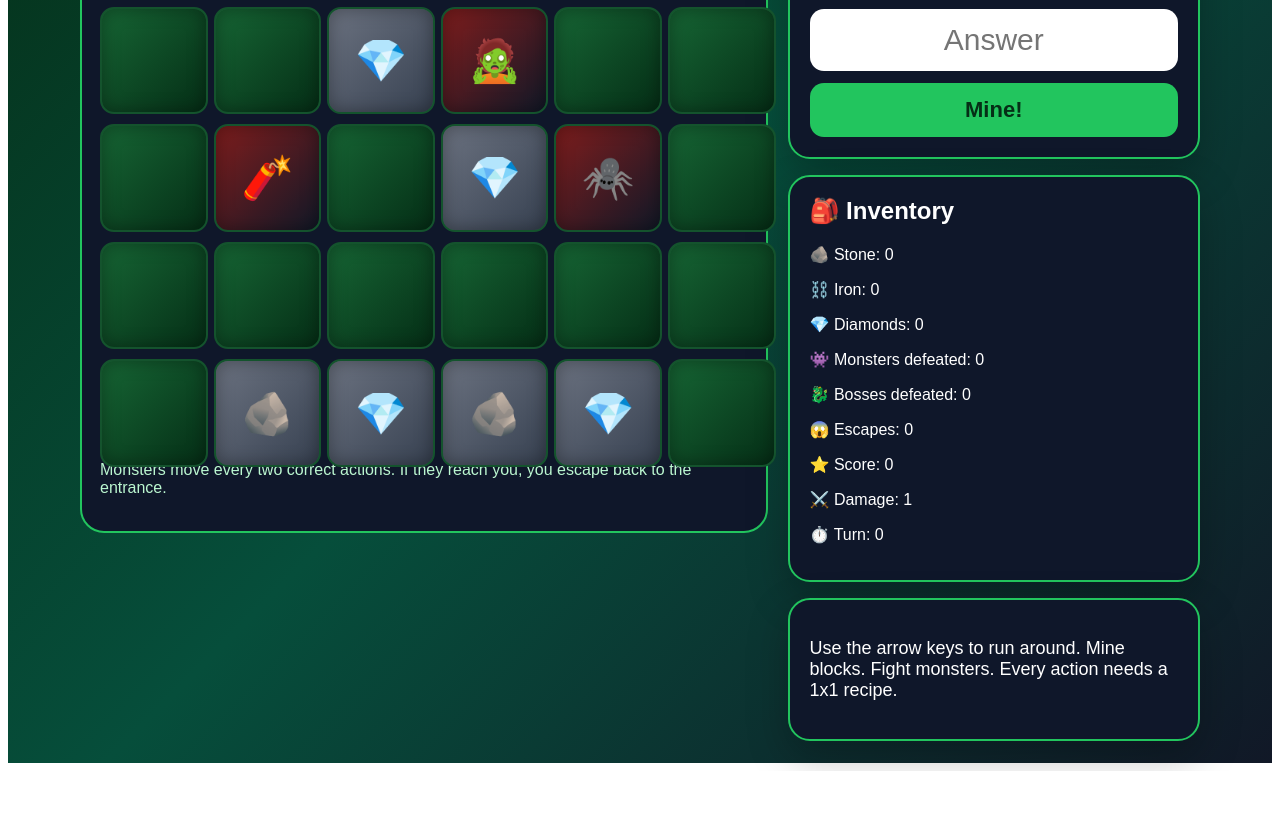
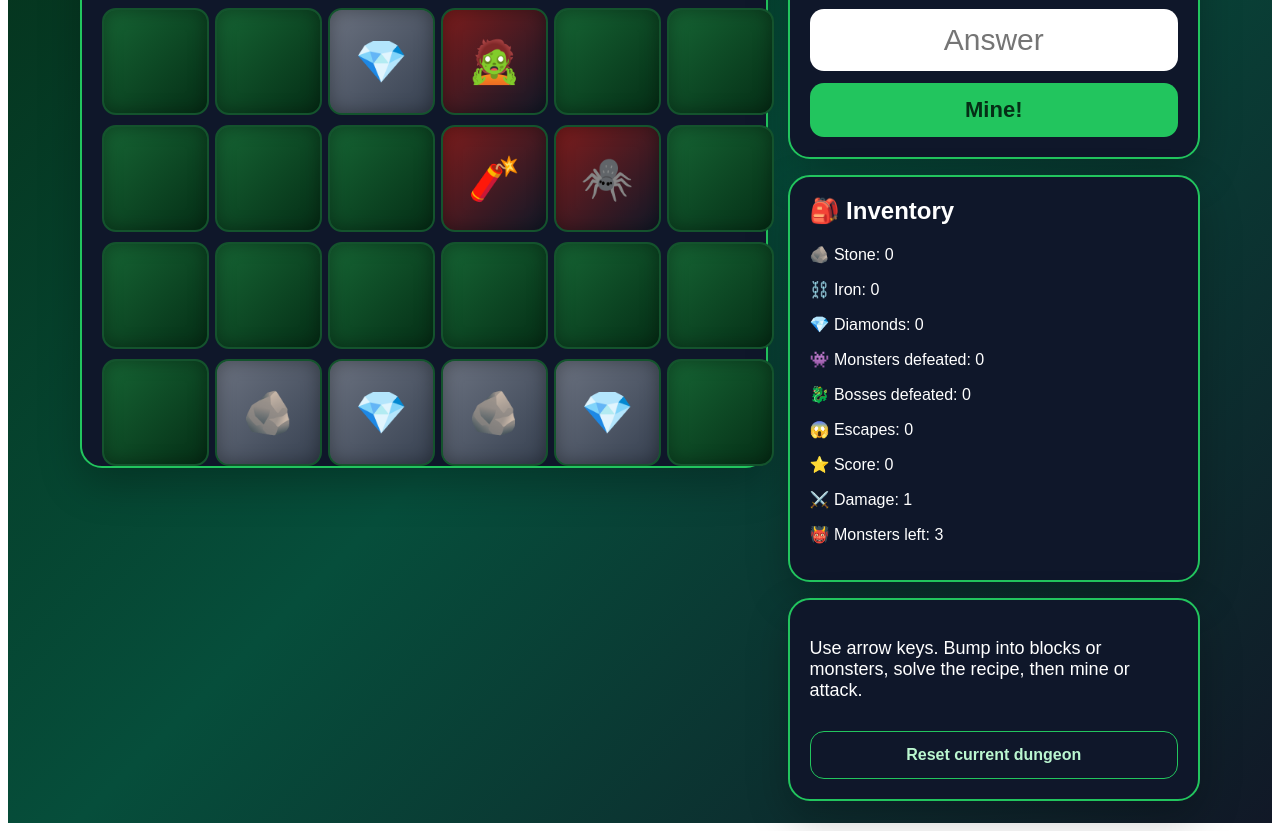
Before and after one commit to bohnenbergerrich-sys/minecraft-times-table, a Next.js app: page / in a window 1280 px wide. Shown: the part 314-1145 px from the top of the page. Before the commit the page ends 1085 px from the top, so only its background shows below. Built offline with nearby package versions, Linux system fonts and the light colour scheme.

Commit message:
Add files via upload

```diff
--- a/app/page.js
+++ b/app/page.js
@@ -2,70 +2,58 @@
 
 import { useEffect, useMemo, useState } from "react";
 
-const WIDTH = 6;
-const HEIGHT = 5;
-const tables = [1, 2, 5, 10];
+const W = 6;
+const H = 5;
+const TABLES = [1, 2, 5, 10];
 
-const monsters = [
-  { type: "zombie", name: "Zombie", emoji: "🧟", hp: 2 },
-  { type: "spider", name: "Spider", emoji: "🕷️", hp: 2 },
-  { type: "skeleton", name: "Skeleton", emoji: "💀", hp: 3 },
-  { type: "creeper", name: "Creeper", emoji: "🧨", hp: 3 },
+const MONSTERS = [
+  { name: "Zombie", emoji: "🧟", hp: 2 },
+  { name: "Spider", emoji: "🕷️", hp: 2 },
+  { name: "Skeleton", emoji: "💀", hp: 3 },
+  { name: "Creeper", emoji: "🧨", hp: 3 },
 ];
 
-const boss = { type: "boss", name: "Dungeon Boss", emoji: "🐉", hp: 8 };
+const BOSS = { name: "Dungeon Boss", emoji: "🐉", hp: 9 };
 
-const blockTypes = [
+const BLOCKS = [
   { type: "stone", emoji: "🪨", resource: "stone" },
   { type: "iron", emoji: "⛓️", resource: "iron" },
   { type: "diamond", emoji: "💎", resource: "diamonds" },
 ];
 
-function pick(arr) {
-  return arr[Math.floor(Math.random() * arr.length)];
-}
+function pick(a) { return a[Math.floor(Math.random() * a.length)]; }
+function pos(x, y) { return `${x},${y}`; }
+function parsePos(k) { return k.split(",").map(Number); }
+function adjacent(a, b) { return Math.abs(a.x - b.x) + Math.abs(a.y - b.y) === 1; }
 
-function key(x, y) {
-  return `${x},${y}`;
-}
-
-function newProblem() {
+function problem() {
   const a = Math.floor(Math.random() * 10) + 1;
-  const b = pick(tables);
+  const b = pick(TABLES);
   return { a, b, answer: a * b };
 }
 
-function adjacent(a, b) {
-  return Math.abs(a.x - b.x) + Math.abs(a.y - b.y) === 1;
-}
-
-function makeWorld(level = 1, bossMode = false) {
+function makeWorld(level, mode) {
   const objects = {};
-  const used = new Set([key(0, 0)]);
+  const used = new Set([pos(0, 0)]);
 
   function place(obj) {
     let x, y;
     do {
-      x = Math.floor(Math.random() * WIDTH);
-      y = Math.floor(Math.random() * HEIGHT);
-    } while (used.has(key(x, y)));
-    used.add(key(x, y));
-    objects[key(x, y)] = { ...obj, id: `${Date.now()}-${Math.random()}` };
+      x = Math.floor(Math.random() * W);
+      y = Math.floor(Math.random() * H);
+    } while (used.has(pos(x, y)));
+    used.add(pos(x, y));
+    objects[pos(x, y)] = { ...obj, id: Math.random().toString(36).slice(2) };
   }
 
-  for (let i = 0; i < 8; i++) place({ kind: "block", ...pick(blockTypes) });
+  for (let i = 0; i < 7; i++) place({ kind: "block", ...pick(BLOCKS) });
 
-  if (bossMode) {
-    place({ kind: "monster", ...boss, currentHp: boss.hp + level, isBoss: true });
+  if (mode === "boss") {
+    place({ kind: "monster", ...BOSS, currentHp: BOSS.hp + level, isBoss: true });
   } else {
-    for (let i = 0; i < 3 + Math.floor(level / 3); i++) {
-      const m = pick(monsters);
-      place({
-        kind: "monster",
-        ...m,
-        currentHp: m.hp + Math.floor(level / 4),
-        isBoss: false,
-      });
+    for (let i = 0; i < 3; i++) {
+      const m = pick(MONSTERS);
+      place({ kind: "monster", ...m, currentHp: m.hp + Math.floor(level / 3), isBoss: false });
     }
   }
 
@@ -73,261 +61,220 @@ function makeWorld(level = 1, bossMode = false) {
 }
 
 export default function Home() {
+  const [level, setLevel] = useState(1);
+  const [mode, setMode] = useState("normal");
   const [player, setPlayer] = useState({ x: 0, y: 0 });
-  const [level, setLevel] = useState(1);
+  const [world, setWorld] = useState(() => makeWorld(1, "normal"));
+  const [selected, setSelected] = useState(null);
+  const [q, setQ] = useState(() => problem());
+  const [answer, setAnswer] = useState("");
+  const [msg, setMsg] = useState("Use arrow keys. Bump into blocks or monsters, solve the recipe, then mine or attack.");
+  const [inv, setInv] = useState({ stone: 0, iron: 0, diamonds: 0, monsters: 0, bosses: 0, scares: 0 });
   const [score, setScore] = useState(0);
-  const [turns, setTurns] = useState(0);
-  const [bossMode, setBossMode] = useState(false);
-  const [world, setWorld] = useState(() => makeWorld(1, false));
-  const [selected, setSelected] = useState(null);
-  const [problem, setProblem] = useState(() => newProblem());
-  const [answer, setAnswer] = useState("");
-  const [message, setMessage] = useState(
-    "Use the arrow keys to run around. Mine blocks. Fight monsters. Every action needs a 1x1 recipe."
-  );
-  const [inventory, setInventory] = useState({
-    stone: 0,
-    iron: 0,
-    diamonds: 0,
-    monsters: 0,
-    bosses: 0,
-    scares: 0,
-  });
+  const [turn, setTurn] = useState(0);
   const [effect, setEffect] = useState(null);
 
-  const selectedObject = selected ? world[key(selected.x, selected.y)] : null;
+  const selectedObj = selected ? world[pos(selected.x, selected.y)] : null;
+  const damage = 1 + Math.floor(inv.iron / 2) + inv.diamonds;
+  const monstersLeft = useMemo(() => Object.values(world).filter(o => o.kind === "monster").length, [world]);
 
-  const remainingMonsters = useMemo(
-    () => Object.values(world).filter((o) => o.kind === "monster").length,
-    [world]
-  );
-
-  const damage = 1 + Math.floor(inventory.iron / 2) + inventory.diamonds;
-
-  function canMoveTo(x, y) {
-    if (x < 0 || x >= WIDTH || y < 0 || y >= HEIGHT) return false;
-    return !world[key(x, y)];
-  }
-
-  function move(dx, dy) {
+  function movePlayer(dx, dy) {
     const nx = player.x + dx;
     const ny = player.y + dy;
+    if (nx < 0 || nx >= W || ny < 0 || ny >= H) return;
 
-    if (canMoveTo(nx, ny)) {
-      setPlayer({ x: nx, y: ny });
-      setSelected(null);
-      setMessage("You moved through the dungeon. Find something to mine or fight.");
-    } else if (nx >= 0 && nx < WIDTH && ny >= 0 && ny < HEIGHT) {
+    const obj = world[pos(nx, ny)];
+    if (obj) {
       setSelected({ x: nx, y: ny });
-      const obj = world[key(nx, ny)];
-      if (obj?.kind === "block") setMessage(`You bumped into ${obj.emoji}. Solve the recipe to mine it.`);
-      if (obj?.kind === "monster") setMessage(`${obj.emoji} ${obj.name} blocks your way. Solve the recipe to attack!`);
+      setMsg(obj.kind === "monster" ? `${obj.emoji} ${obj.name} blocks your way. Solve to attack!` : `${obj.emoji} ${obj.resource} block. Solve to mine!`);
+      return;
     }
+
+    setPlayer({ x: nx, y: ny });
+    setSelected(null);
+    setMsg("Moved. Find a block or monster.");
   }
 
   useEffect(() => {
-    function onKeyDown(e) {
+    function onKey(e) {
       if (["ArrowUp", "ArrowDown", "ArrowLeft", "ArrowRight"].includes(e.key)) e.preventDefault();
-      if (e.key === "ArrowUp") move(0, -1);
-      if (e.key === "ArrowDown") move(0, 1);
-      if (e.key === "ArrowLeft") move(-1, 0);
-      if (e.key === "ArrowRight") move(1, 0);
+      if (e.key === "ArrowUp") movePlayer(0, -1);
+      if (e.key === "ArrowDown") movePlayer(0, 1);
+      if (e.key === "ArrowLeft") movePlayer(-1, 0);
+      if (e.key === "ArrowRight") movePlayer(1, 0);
     }
-
-    window.addEventListener("keydown", onKeyDown);
-    return () => window.removeEventListener("keydown", onKeyDown);
+    window.addEventListener("keydown", onKey);
+    return () => window.removeEventListener("keydown", onKey);
   });
 
-  function selectTile(x, y) {
-    const obj = world[key(x, y)];
-
+  function clickTile(x, y) {
+    const obj = world[pos(x, y)];
     if (!obj) {
       if (adjacent(player, { x, y })) {
         setPlayer({ x, y });
         setSelected(null);
-        setMessage("Moved one step.");
-      } else {
-        setMessage("Use arrow keys, or click an empty square next to you.");
-      }
+        setMsg("Moved one step.");
+      } else setMsg("Click an adjacent empty square or use arrow keys.");
       return;
     }
-
     setSelected({ x, y });
-    if (obj.kind === "block") setMessage(`${obj.emoji} Mine this block by solving ${problem.a} × ${problem.b}.`);
-    if (obj.kind === "monster") setMessage(`${obj.emoji} Attack the ${obj.name} by solving ${problem.a} × ${problem.b}.`);
+    setMsg(obj.kind === "monster" ? `${obj.emoji} Attack ${obj.name}.` : `${obj.emoji} Mine ${obj.resource}.`);
   }
 
-  function advanceTurn(currentWorld = world) {
-    const nextTurn = turns + 1;
-    setTurns(nextTurn);
+  function moveMonsters(nextWorld) {
+    const moved = { ...nextWorld };
+    let scared = false;
 
-    if (nextTurn % 2 !== 0) return;
-
-    const occupied = new Set([key(player.x, player.y)]);
-    Object.entries(currentWorld).forEach(([pos, obj]) => {
-      if (obj.kind !== "monster") occupied.add(pos);
-    });
-
-    const movedWorld = { ...currentWorld };
-    let scareHappened = false;
-
-    Object.entries(currentWorld).forEach(([pos, obj]) => {
-      if (obj.kind !== "monster") return;
-
-      const [x, y] = pos.split(",").map(Number);
+    for (const [k, obj] of Object.entries(nextWorld)) {
+      if (obj.kind !== "monster" || !moved[k]) continue;
+      const [x, y] = parsePos(k);
 
       if (adjacent({ x, y }, player)) {
-        scareHappened = true;
-        return;
+        scared = true;
+        continue;
       }
 
       const options = [
         { x: x + Math.sign(player.x - x), y },
         { x, y: y + Math.sign(player.y - y) },
-      ].filter((p) => p.x >= 0 && p.x < WIDTH && p.y >= 0 && p.y < HEIGHT);
+      ].filter(p => p.x >= 0 && p.x < W && p.y >= 0 && p.y < H);
 
-      const moveTo = options.find((p) => !occupied.has(key(p.x, p.y)) && !movedWorld[key(p.x, p.y)]);
-
-      if (moveTo) {
-        delete movedWorld[pos];
-        movedWorld[key(moveTo.x, moveTo.y)] = obj;
-        occupied.add(key(moveTo.x, moveTo.y));
+      const dest = options.find(p => !moved[pos(p.x, p.y)] && !(p.x === player.x && p.y === player.y));
+      if (dest) {
+        delete moved[k];
+        moved[pos(dest.x, dest.y)] = obj;
       }
-    });
-
-    if (scareHappened) {
-      setInventory((inv) => ({ ...inv, scares: inv.scares + 1 }));
-      setPlayer({ x: 0, y: 0 });
-      setSelected(null);
-      setMessage("😱 A monster reached you! You escaped back to the dungeon entrance.");
-      setEffect({ type: "scare", at: player });
-      setTimeout(() => setEffect(null), 450);
     }
 
-    setWorld(movedWorld);
+    if (scared) {
+      setPlayer({ x: 0, y: 0 });
+      setInv(v => ({ ...v, scares: v.scares + 1 }));
+      setMsg("😱 A monster reached you! You ran back to the entrance.");
+    } else {
+      setMsg("👹 The monsters moved closer...");
+    }
+
+    return moved;
   }
 
-  function solveAction() {
-    if (!selectedObject) {
-      setMessage("Choose a block or monster first.");
+  function checkForBoss(nextWorld) {
+    const left = Object.values(nextWorld).filter(o => o.kind === "monster").length;
+    if (mode === "normal" && left === 0) {
+      setMode("boss");
+      setPlayer({ x: 0, y: 0 });
+      setWorld(makeWorld(level, "boss"));
+      setSelected(null);
+      setQ(problem());
+      setMsg("🐉 BOSS BATTLE! The Dungeon Boss appeared automatically.");
+      return true;
+    }
+    return false;
+  }
+
+  function solve() {
+    if (!selectedObj) {
+      setMsg("Select a block or monster first.");
       return;
     }
 
-    if (Number(answer) !== problem.answer) {
-      setMessage("🔧 Not quite. The recipe fizzled — try again.");
-      setEffect({ type: "shake", at: selected });
-      setTimeout(() => setEffect(null), 450);
+    if (Number(answer) !== q.answer) {
+      setMsg("🔧 Recipe fizzled. Try again.");
+      setEffect(selected);
+      setTimeout(() => setEffect(null), 400);
       return;
     }
 
-    const tileKey = key(selected.x, selected.y);
-    let nextWorld = { ...world };
+    let next = { ...world };
+    const k = pos(selected.x, selected.y);
 
-    if (selectedObject.kind === "block") {
-      delete nextWorld[tileKey];
-      setInventory((inv) => ({
-        ...inv,
-        [selectedObject.resource]: inv[selectedObject.resource] + 1,
-      }));
-      setScore((s) => s + 1);
-      setMessage(`💥 You smashed ${selectedObject.emoji} and collected ${selectedObject.resource}!`);
-      setEffect({ type: "explode", at: selected });
+    if (selectedObj.kind === "block") {
+      delete next[k];
+      setInv(v => ({ ...v, [selectedObj.resource]: v[selectedObj.resource] + 1 }));
+      setScore(s => s + 1);
     }
 
-    if (selectedObject.kind === "monster") {
-      const newHp = selectedObject.currentHp - damage;
+    if (selectedObj.kind === "monster") {
+      const hp = selectedObj.currentHp - damage;
+      if (hp <= 0) {
+        delete next[k];
 
-      if (newHp <= 0) {
-        delete nextWorld[tileKey];
-
-        if (selectedObject.isBoss) {
-          setInventory((inv) => ({ ...inv, bosses: inv.bosses + 1 }));
-          setScore((s) => s + 10);
-          setBossMode(false);
-          setMessage(`🏆 You defeated the ${selectedObject.name}! The dungeon is clear. Open the next level!`);
-        } else {
-          setInventory((inv) => ({ ...inv, monsters: inv.monsters + 1 }));
-          setScore((s) => s + 2);
-          setMessage(`⚔️ You defeated the ${selectedObject.name}!`);
+        if (selectedObj.isBoss) {
+          setInv(v => ({ ...v, bosses: v.bosses + 1 }));
+          setScore(s => s + 10);
+          const newLevel = level + 1;
+          setLevel(newLevel);
+          setMode("normal");
+          setPlayer({ x: 0, y: 0 });
+          setWorld(makeWorld(newLevel, "normal"));
+          setSelected(null);
+          setQ(problem());
+          setAnswer("");
+          setMsg(`🏆 Boss defeated! Level ${newLevel} begins.`);
+          return;
         }
 
-        setEffect({ type: "boom", at: selected });
+        setInv(v => ({ ...v, monsters: v.monsters + 1 }));
+        setScore(s => s + 3);
       } else {
-        nextWorld[tileKey] = { ...selectedObject, currentHp: newHp };
-        setScore((s) => s + 1);
-        setMessage(`⚔️ Hit! ${selectedObject.name} has ${newHp} hearts left.`);
-        setEffect({ type: "hit", at: selected });
+        next[k] = { ...selectedObj, currentHp: hp };
+        setScore(s => s + 1);
       }
     }
 
-    setWorld(nextWorld);
     setAnswer("");
     setSelected(null);
-    setProblem(newProblem());
-    advanceTurn(nextWorld);
-    setTimeout(() => setEffect(null), 500);
+    setQ(problem());
+    setTurn(t => t + 1);
+
+    if (checkForBoss(next)) return;
+    setWorld(moveMonsters(next));
   }
 
-  function startBossBattle() {
-    setBossMode(true);
+  function resetDungeon() {
     setPlayer({ x: 0, y: 0 });
-    setWorld(makeWorld(level, true));
+    setWorld(makeWorld(level, mode));
     setSelected(null);
-    setProblem(newProblem());
-    setMessage("🐉 Boss battle! Mine resources, then defeat the Dungeon Boss.");
-  }
-
-  function nextLevel() {
-    const next = level + 1;
-    setLevel(next);
-    setBossMode(false);
-    setPlayer({ x: 0, y: 0 });
-    setWorld(makeWorld(next, false));
-    setSelected(null);
-    setProblem(newProblem());
-    setMessage(`Level ${next}! New dungeon generated. Monsters now move every two correct actions.`);
+    setQ(problem());
+    setMsg("Dungeon reset.");
   }
 
   return (
     <main style={{ minHeight: "100vh", background: "linear-gradient(135deg,#052e16,#064e3b,#111827)", color: "white", fontFamily: "Arial, sans-serif", padding: 22 }}>
       <div style={{ maxWidth: 1120, margin: "0 auto" }}>
         <h1 style={{ fontSize: 44, margin: "0 0 8px" }}>MathCraft Dungeon</h1>
-        <p style={{ fontSize: 19, color: "#bbf7d0" }}>
-          Run with arrow keys. Mine blocks. Fight moving monsters. Defeat the boss.
-        </p>
+        <p style={{ fontSize: 19, color: "#bbf7d0" }}>Now with visible moving monsters and automatic boss battles.</p>
 
         <div style={{ display: "grid", gridTemplateColumns: "1.25fr .75fr", gap: 20, alignItems: "start", marginTop: 22 }}>
-          <section style={{ background: "#0f172a", border: "2px solid #22c55e", borderRadius: 24, padding: 18 }}>
-            <div style={{ display: "flex", justifyContent: "space-between", alignItems: "center", marginBottom: 12 }}>
-              <h2 style={{ margin: 0 }}>{bossMode ? "🐉 Boss Dungeon" : "🧭 Dungeon Board"}</h2>
-              <strong>Level {level}</strong>
+          <section style={panel}>
+            <div style={{ display: "flex", justifyContent: "space-between", marginBottom: 12 }}>
+              <h2 style={{ margin: 0 }}>{mode === "boss" ? "🐉 Boss Dungeon" : "🧭 Dungeon Board"}</h2>
+              <strong>Level {level} · Turn {turn}</strong>
             </div>
 
-            <div style={{ display: "grid", gridTemplateColumns: `repeat(${WIDTH}, 1fr)`, gap: 10 }}>
-              {Array.from({ length: WIDTH * HEIGHT }).map((_, i) => {
-                const x = i % WIDTH;
-                const y = Math.floor(i / WIDTH);
-                const obj = world[key(x, y)];
+            <div style={{ display: "grid", gridTemplateColumns: `repeat(${W}, 1fr)`, gap: 10 }}>
+              {Array.from({ length: W * H }).map((_, i) => {
+                const x = i % W;
+                const y = Math.floor(i / W);
+                const obj = world[pos(x, y)];
                 const isPlayer = player.x === x && player.y === y;
                 const isSelected = selected && selected.x === x && selected.y === y;
-                const hasEffect = effect && effect.at?.x === x && effect.at?.y === y;
+                const hasEffect = effect && effect.x === x && effect.y === y;
 
                 return (
                   <div
                     key={i}
-                    onClick={() => selectTile(x, y)}
+                    onClick={() => clickTile(x, y)}
                     style={{
-                      ...tileStyle,
+                      ...tile,
                       outline: isSelected ? "4px solid #facc15" : "none",
-                      transform: hasEffect ? "scale(1.1) rotate(-2deg)" : "scale(1)",
-                      transition: "transform .18s ease, outline .18s ease",
+                      transform: hasEffect ? "scale(1.12) rotate(-3deg)" : "scale(1)",
                       background: obj?.kind === "block"
                         ? "linear-gradient(135deg,#6b7280,#374151)"
                         : obj?.kind === "monster"
                         ? obj.isBoss
-                          ? "linear-gradient(135deg,#7c2d12,#111827)"
+                          ? "linear-gradient(135deg,#991b1b,#431407)"
                           : "linear-gradient(135deg,#7f1d1d,#111827)"
-                        : tileStyle.background,
+                        : tile.background,
                     }}
                   >
                     {isPlayer ? "🧍" : obj ? obj.emoji : ""}
@@ -335,51 +282,33 @@ export default function Home() {
                 );
               })}
             </div>
-
-            <p style={{ color: "#bbf7d0", marginTop: 14 }}>
-              Monsters move every two correct actions. If they reach you, you escape back to the entrance.
-            </p>
           </section>
 
           <aside style={{ display: "grid", gap: 16 }}>
-            <section style={panelStyle}>
+            <section style={panel}>
               <h2 style={{ marginTop: 0 }}>🧮 Action Recipe</h2>
-              <p style={{ color: "#bbf7d0" }}>
-                {selectedObject
-                  ? selectedObject.kind === "monster"
-                    ? `Attack ${selectedObject.name}${selectedObject.currentHp ? ` — HP ${selectedObject.currentHp}` : ""}`
-                    : `Mine ${selectedObject.resource}`
-                  : "Select a block or monster"}
-              </p>
-              <div style={{ fontSize: 54, fontWeight: "bold", margin: "14px 0" }}>{problem.a} × {problem.b} = ?</div>
-              <input value={answer} onChange={(e) => setAnswer(e.target.value.replace(/[^0-9]/g, ""))} onKeyDown={(e) => e.key === "Enter" && solveAction()} placeholder="Answer" style={inputStyle} />
-              <button onClick={solveAction} style={buttonStyle}>{selectedObject?.kind === "monster" ? "Attack!" : "Mine!"}</button>
+              <p style={{ color: "#bbf7d0" }}>{selectedObj ? selectedObj.kind === "monster" ? `Attack ${selectedObj.name} — HP ${selectedObj.currentHp}` : `Mine ${selectedObj.resource}` : "Select a block or monster"}</p>
+              <div style={{ fontSize: 54, fontWeight: "bold", margin: "14px 0" }}>{q.a} × {q.b} = ?</div>
+              <input value={answer} onChange={e => setAnswer(e.target.value.replace(/[^0-9]/g, ""))} onKeyDown={e => e.key === "Enter" && solve()} placeholder="Answer" style={input} />
+              <button onClick={solve} style={button}>{selectedObj?.kind === "monster" ? "Attack!" : "Mine!"}</button>
             </section>
 
-            <section style={panelStyle}>
+            <section style={panel}>
               <h2 style={{ marginTop: 0 }}>🎒 Inventory</h2>
-              <p>🪨 Stone: {inventory.stone}</p>
-              <p>⛓️ Iron: {inventory.iron}</p>
-              <p>💎 Diamonds: {inventory.diamonds}</p>
-              <p>👾 Monsters defeated: {inventory.monsters}</p>
-              <p>🐉 Bosses defeated: {inventory.bosses}</p>
-              <p>😱 Escapes: {inventory.scares}</p>
+              <p>🪨 Stone: {inv.stone}</p>
+              <p>⛓️ Iron: {inv.iron}</p>
+              <p>💎 Diamonds: {inv.diamonds}</p>
+              <p>👾 Monsters defeated: {inv.monsters}</p>
+              <p>🐉 Bosses defeated: {inv.bosses}</p>
+              <p>😱 Escapes: {inv.scares}</p>
               <p>⭐ Score: {score}</p>
               <p>⚔️ Damage: {damage}</p>
-              <p>⏱️ Turn: {turns}</p>
+              <p>👹 Monsters left: {monstersLeft}</p>
             </section>
 
-            <section style={panelStyle}>
-              <p style={{ fontSize: 18 }}>{message}</p>
-              {!bossMode && inventory.monsters > 0 && inventory.monsters % 3 === 0 && (
-                <button onClick={startBossBattle} style={orangeButtonStyle}>Open boss battle</button>
-              )}
-              {remainingMonsters === 0 && bossMode && (
-                <button onClick={nextLevel} style={buttonStyle}>Open next dungeon</button>
-              )}
-              {remainingMonsters === 0 && !bossMode && (
-                <button onClick={nextLevel} style={buttonStyle}>Skip to next dungeon</button>
-              )}
+            <section style={panel}>
+              <p style={{ fontSize: 18 }}>{msg}</p>
+              <button onClick={resetDungeon} style={smallButton}>Reset current dungeon</button>
             </section>
           </aside>
         </div>
@@ -388,7 +317,15 @@ export default function Home() {
   );
 }
 
-const tileStyle = {
+const panel = {
+  background: "#0f172a",
+  border: "2px solid #22c55e",
+  borderRadius: 22,
+  padding: 20,
+  boxShadow: "0 16px 40px rgba(0,0,0,.25)",
+};
+
+const tile = {
   width: "100%",
   aspectRatio: "1 / 1",
   borderRadius: 14,
@@ -402,17 +339,10 @@ const tileStyle = {
   cursor: "pointer",
   boxShadow: "inset 0 0 18px rgba(0,0,0,.35)",
   userSelect: "none",
+  transition: "all .2s ease",
 };
 
-const panelStyle = {
-  background: "#0f172a",
-  border: "2px solid #22c55e",
-  borderRadius: 22,
-  padding: 20,
-  boxShadow: "0 16px 40px rgba(0,0,0,.25)",
-};
-
-const inputStyle = {
+const input = {
   width: "100%",
   boxSizing: "border-box",
   fontSize: 30,
@@ -423,7 +353,7 @@ const inputStyle = {
   marginBottom: 12,
 };
 
-const buttonStyle = {
+const button = {
   width: "100%",
   fontSize: 22,
   padding: "14px 18px",
@@ -435,9 +365,11 @@ const buttonStyle = {
   cursor: "pointer",
 };
 
-const orangeButtonStyle = {
-  ...buttonStyle,
-  background: "#f97316",
-  color: "white",
-  marginBottom: 12,
+const smallButton = {
+  ...button,
+  fontSize: 16,
+  marginTop: 12,
+  background: "transparent",
+  color: "#bbf7d0",
+  border: "1px solid #22c55e",
 };
```
